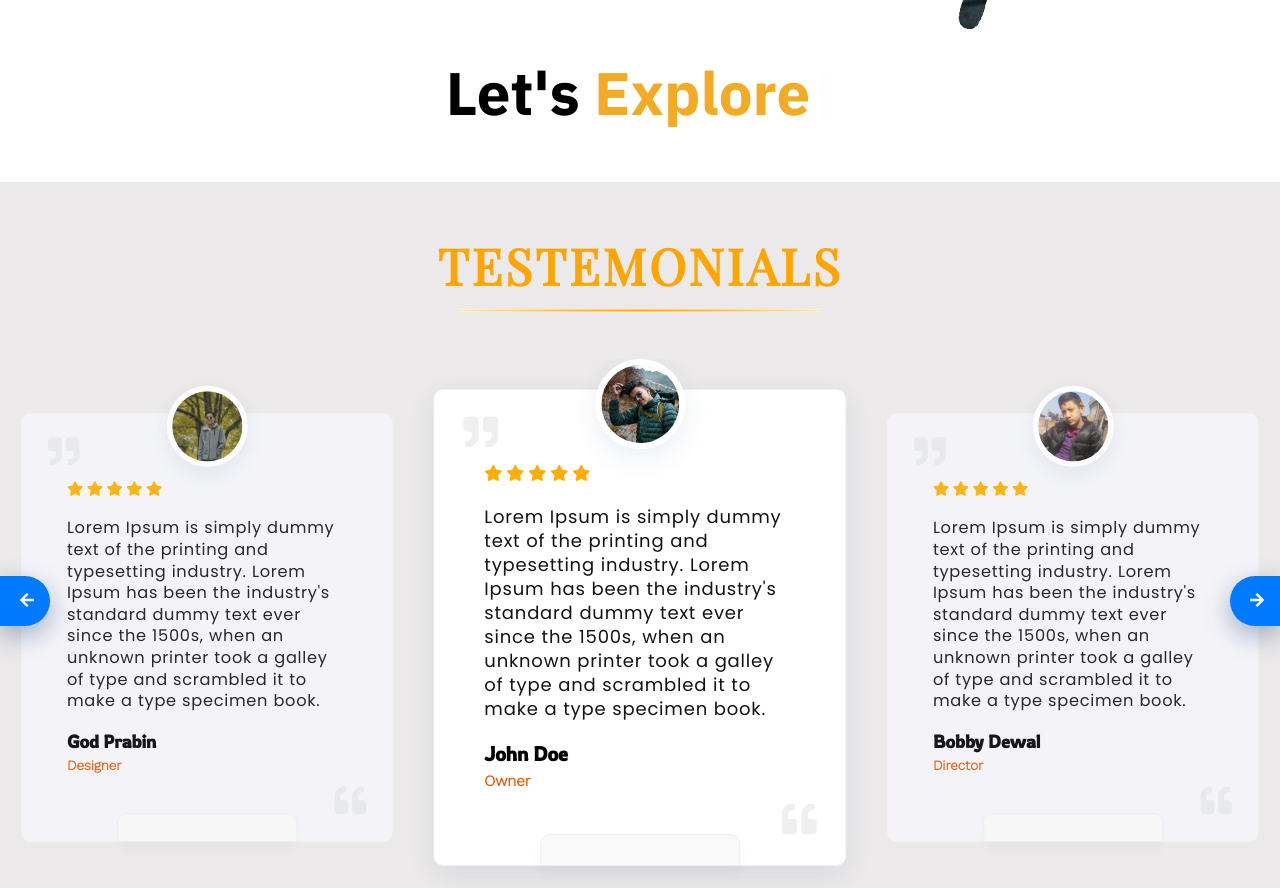
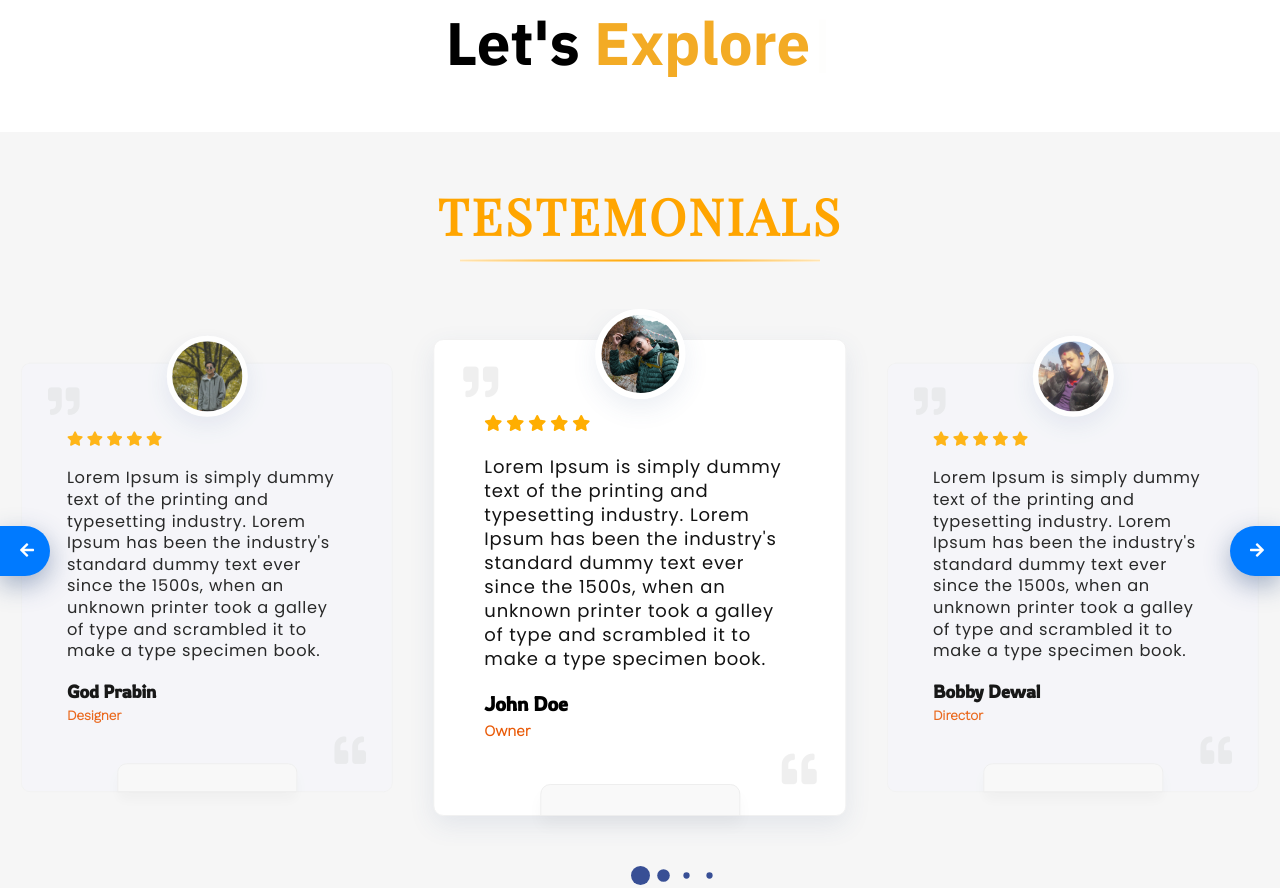
Before and after one commit to andro-jr/Must-Visit-Nepal, a plain HTML site: page index.html in a window 1280 px wide. Shown: the part 4275-5163 px from the top of the page. Drawn offline with nearby package versions, Linux system fonts and the light colour scheme; a web font is replaced by a local one.

Commit message:
small changes

```diff
--- a/css/style.css
+++ b/css/style.css
@@ -660,7 +660,6 @@ header {
 .btn_3 {
     display: flex;
     justify-content: center;
-    margin-top: 50px;
 }
 
 .btn_3 a {
@@ -718,7 +717,7 @@ header {
 /* testemonials section  */
 
 #testemonials {
-    background-color: rgb(235, 233, 233);
+    background-color: rgb(246, 246, 246);
     padding: 10px 0;
     margin-top: 20px;
 }
```
